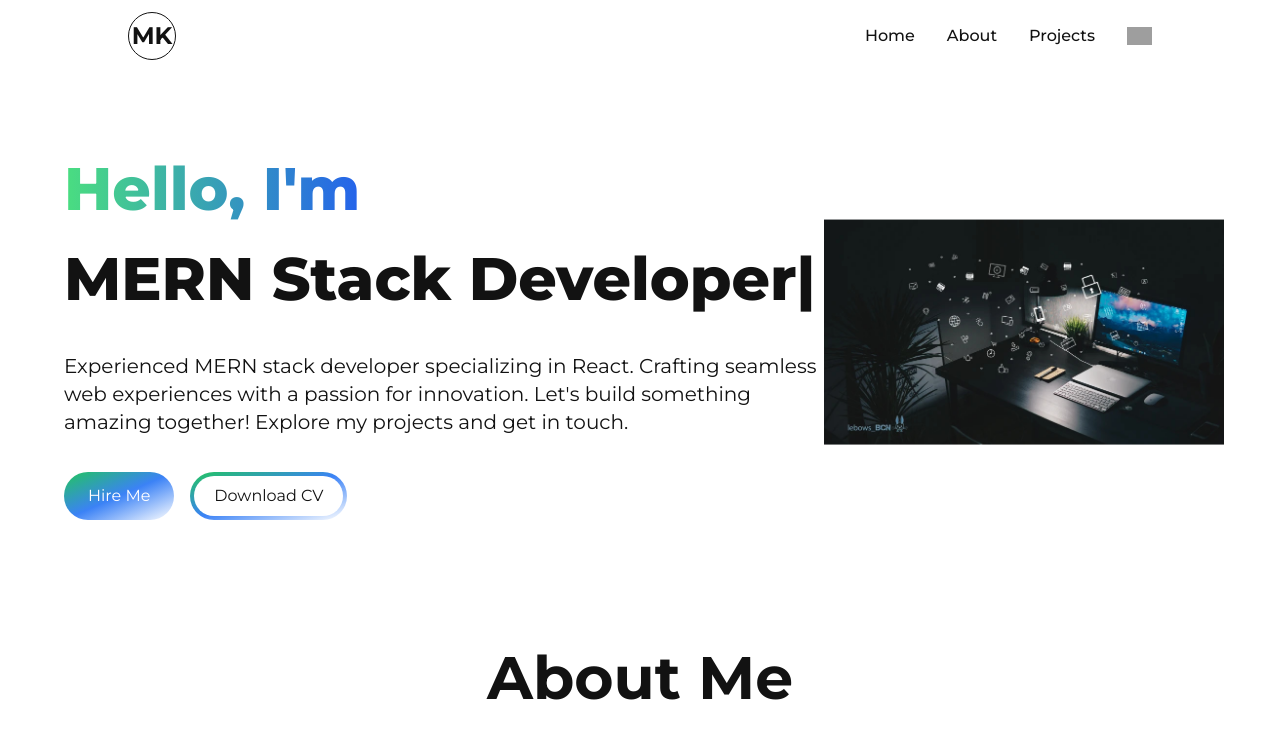
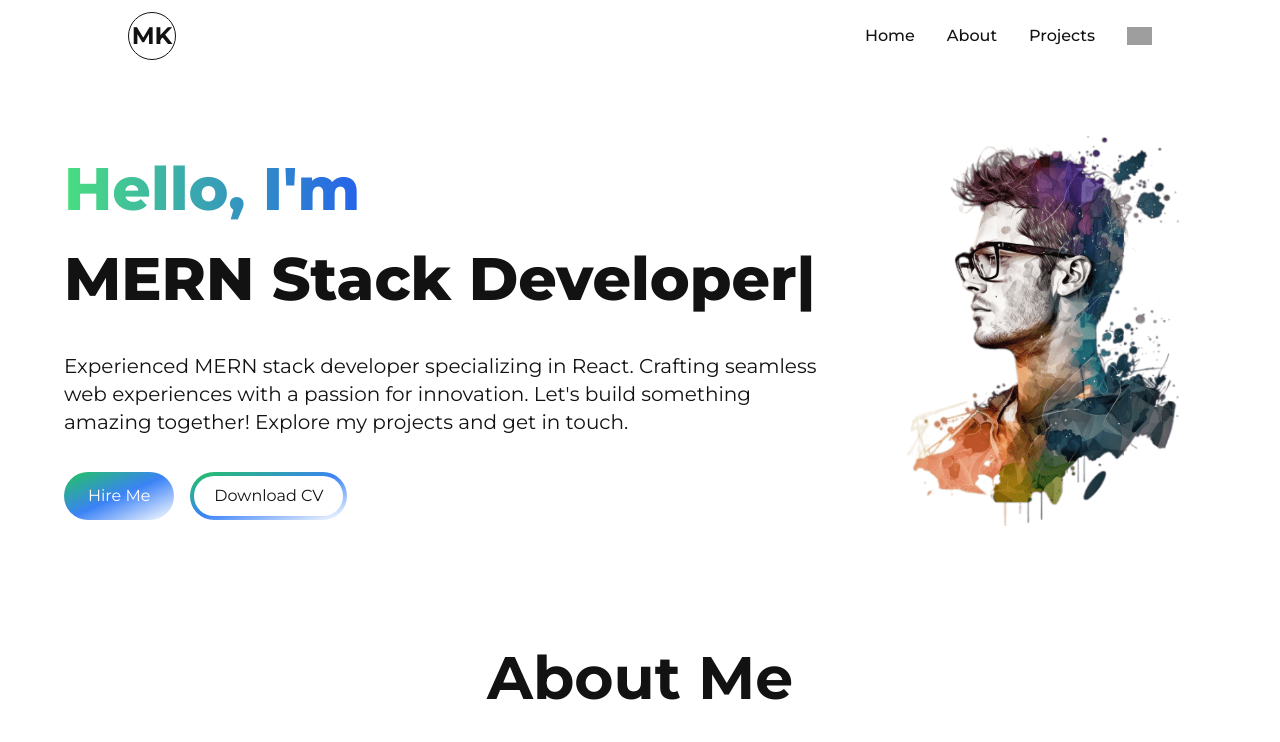
Before and after one commit to ManiKanta9578/Portfolio, a Next.js app in the folder frontend/: page / in a window 1280 px wide. Shown: the top 742 px of the page. Built offline with nearby package versions, Linux system fonts and the light colour scheme; grey boxes are pictures that could not be loaded.

Commit message:
updated herosection picture

```diff
--- a/frontend/src/app/components/HeroSection.jsx
+++ b/frontend/src/app/components/HeroSection.jsx
@@ -77,8 +77,8 @@ const Herosection = () => {
         >
           <div className="rounded-full w-[250px] h-[250px] lg:w-[400px] lg:h-[400px] relative">
             <Image
-              // src="/images/developer-pic.png"
-              src="/images/about.jpg"
+              src="/images/developer-pic.png"
+              // src="/images/about.jpg"
               // src="/images/web-developer-img.ico"
               alt="web developer image"
               className="absolute transform -translate-x-1/2 -translate-y-1/2 top-1/2 left-1/2"
```
